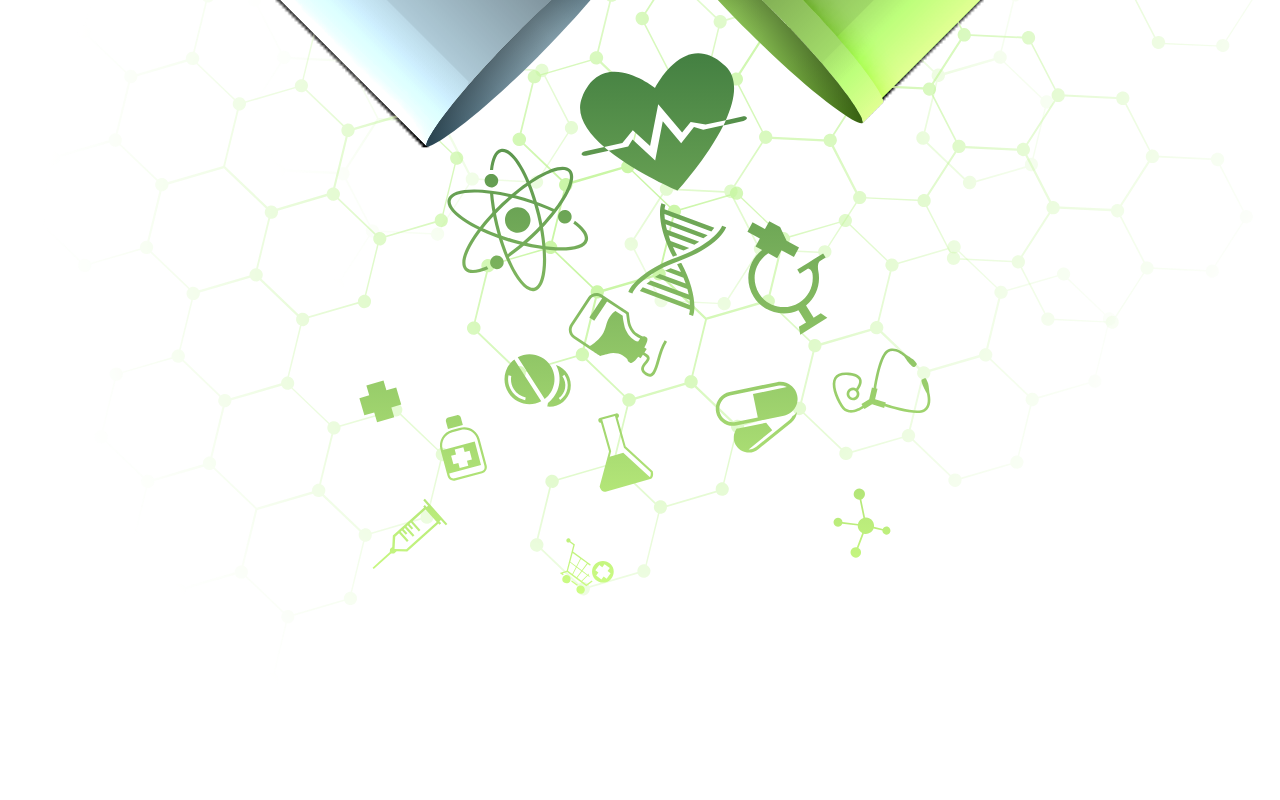
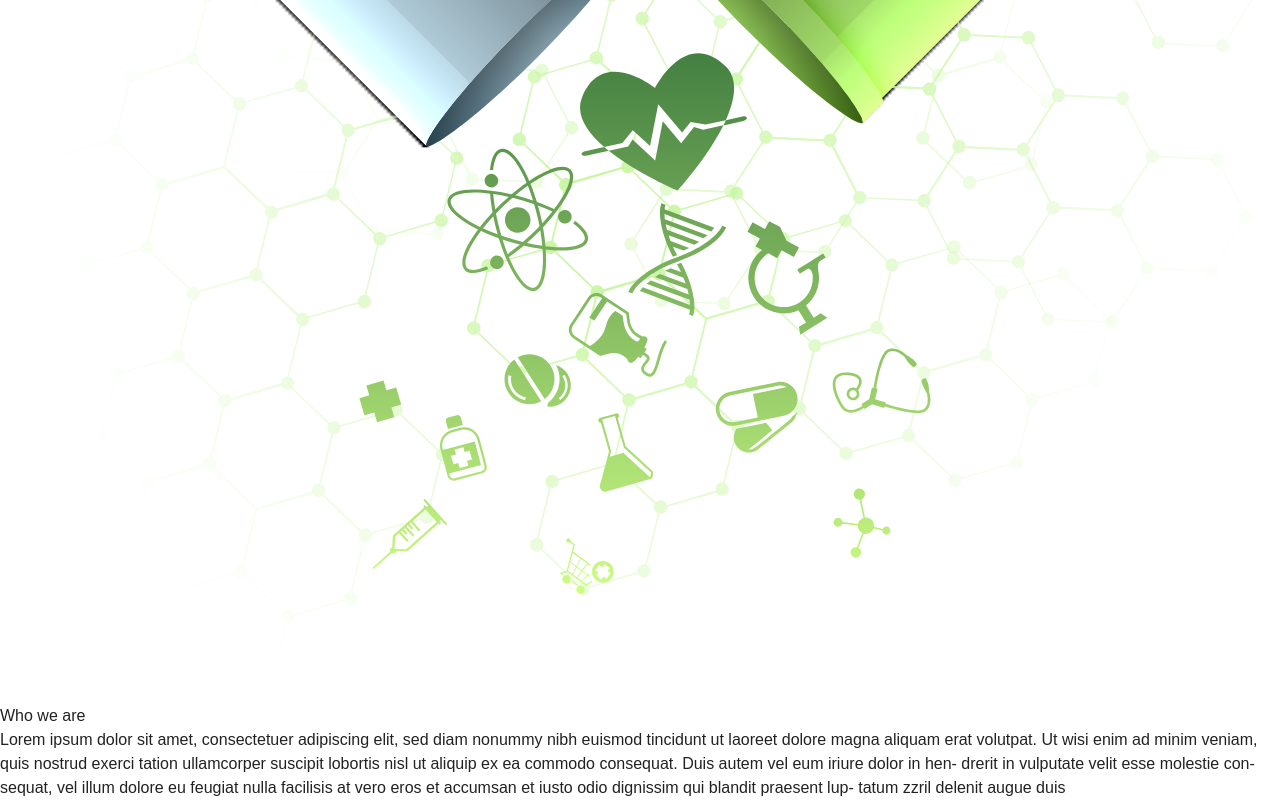
Before and after one commit to jakia12/renix-harbal, a React (Create React App) app: page / in a window 1280 px wide. Shown: the part 1978-2778 px from the top of the page. Before the commit the page ends 2682 px from the top, so only its background shows below. Built offline with nearby package versions, Linux system fonts and the light colour scheme; what @material-tailwind/react would draw is missing.

Commit message:
added whoweare

```diff
--- a/src/Components/Home/AboutSection/WhoWeAre.js
+++ b/src/Components/Home/AboutSection/WhoWeAre.js
@@ -0,0 +1,27 @@
+import React from 'react'
+
+const WhoWeAre = () => {
+    return (
+        <div className='border-2 my-10'>
+            <h3 >Who we are</h3>
+            <p className='mt-4'>Lorem ipsum dolor sit amet, consectetuer
+                adipiscing elit, sed diam nonummy nibh
+                euismod tincidunt ut laoreet dolore
+                magna aliquam erat volutpat. Ut wisi
+                enim ad minim veniam, quis nostrud
+                exerci tation ullamcorper suscipit lobortis
+                nisl ut aliquip ex ea commodo consequat.
+
+                Duis autem vel eum iriure dolor in hen-
+                drerit in vulputate velit esse molestie con-
+                sequat, vel illum dolore eu feugiat nulla
+
+                facilisis at vero eros et accumsan et iusto
+
+                odio dignissim qui blandit praesent lup-
+                tatum zzril delenit augue duis</p>
+        </div>
+    )
+}
+
+export default WhoWeAre
--- a/src/Pages/Home.js
+++ b/src/Pages/Home.js
@@ -1,10 +1,12 @@
 import React from 'react';
 import NaturalSolution from '../Components/Home/NaturalSolution/NaturalSolution';
+import WhoWeAre from '../Components/Home/AboutSection/WhoWeAre';
 
 const Home = () => {
     return (
         <div>
             <NaturalSolution/>
+            <WhoWeAre/>
         </div>
     );
 };
```
